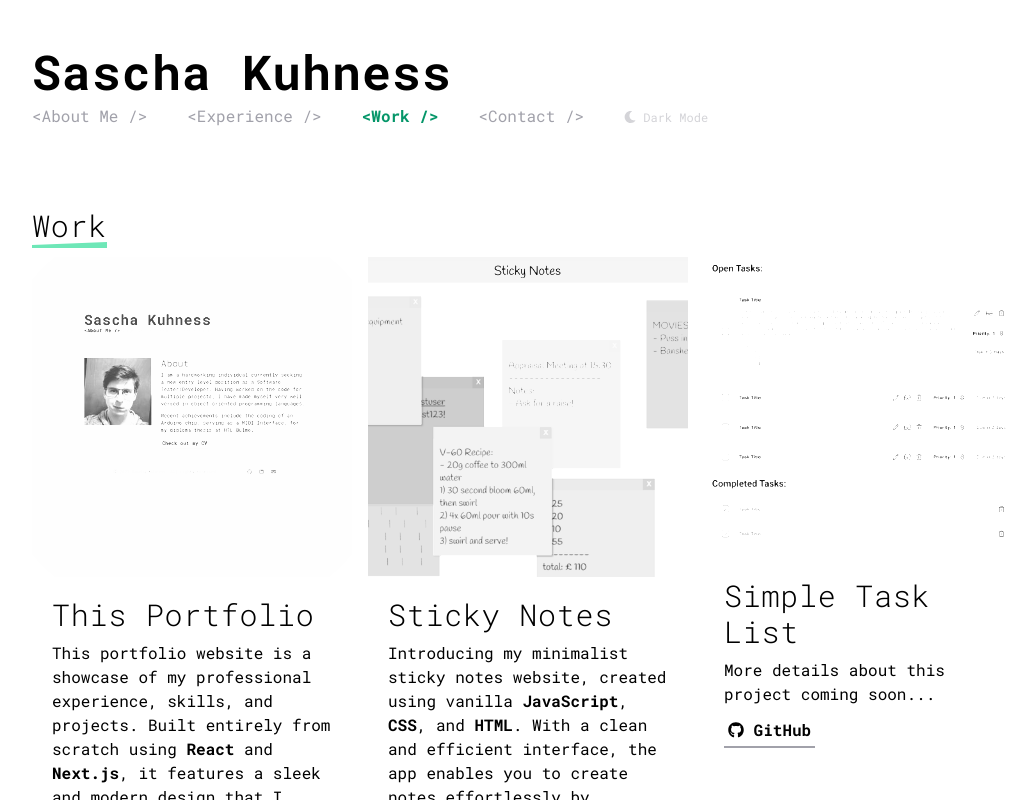
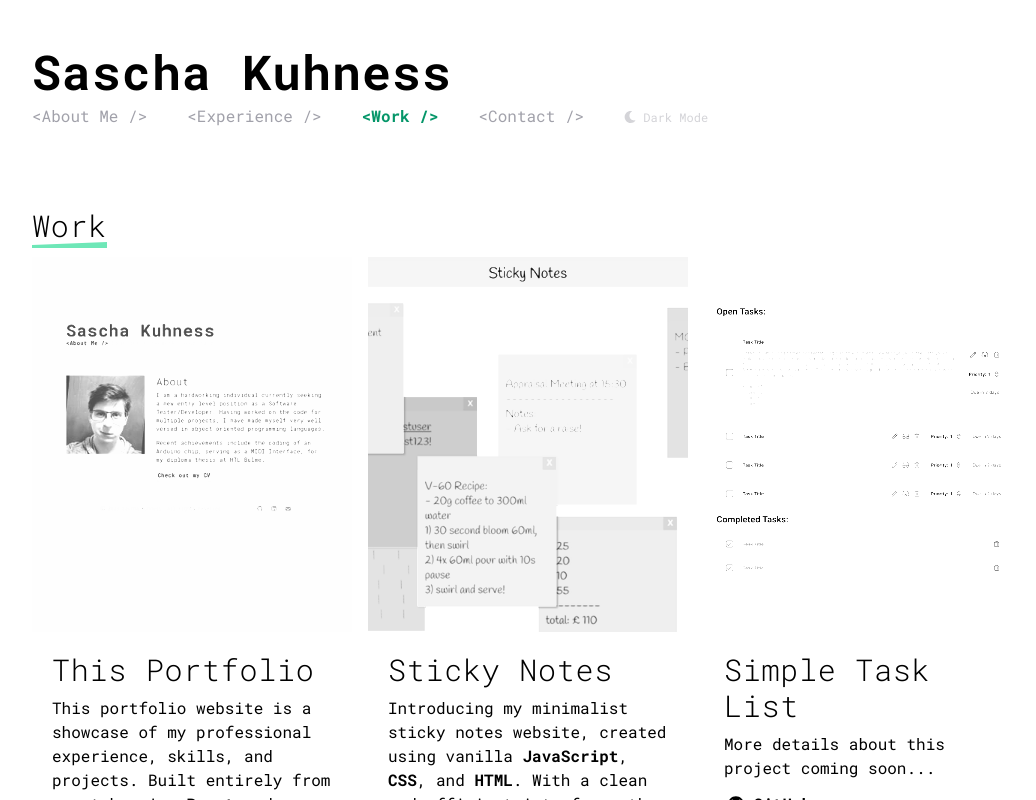
Before and after one commit to SaschaVII/portfolio, a Next.js app: page /work in a window 1280 px wide. Shown: the top 800 px of the page, without its empty margins (112-1148 px from the left). Built offline with nearby package versions, Linux system fonts and the light colour scheme.

Commit message:
Minor style changes to project card component

```diff
--- a/components/projectCard.js
+++ b/components/projectCard.js
@@ -4,12 +4,11 @@ const ProjectCard = ({ children, className, title, thumbnailSrc, projectUrl }) =
 
     let styles = className;
     styles += " group max-w-[375px] bg-white hover:shadow-lg transition-shadows ease-in-out duration-100 dark:bg-transparent dark:hover:ring-2 ring-slate-700";
-    styles += " group max-w-[375px] bg-white hover:shadow-lg transition-shadows ease-in-out duration-100 dark:bg-transparent dark:hover:ring-2 ring-slate-700";
 
     return (
         <div className={styles}>
             <a href={projectUrl || ""} target="_blank">
-                <img className="saturate-0 brightness-150 group-hover:saturate-100 group-hover:brightness-100 transition ease-in-out duration-500" src={thumbnailSrc} alt={title + ' thumbnail'} />
+                <img className="object-cover w-[375px] h-[375px] saturate-0 brightness-150 group-hover:saturate-100 group-hover:brightness-100 transition ease-in-out duration-500" src={thumbnailSrc} alt={title + ' thumbnail'} />
             </a>
             <div className="p-5 flex flex-col">
                 <h1 className="mb-2">{title}</h1>
```
Also changed, not shown: public/taskListApp_thumbnail.png.
